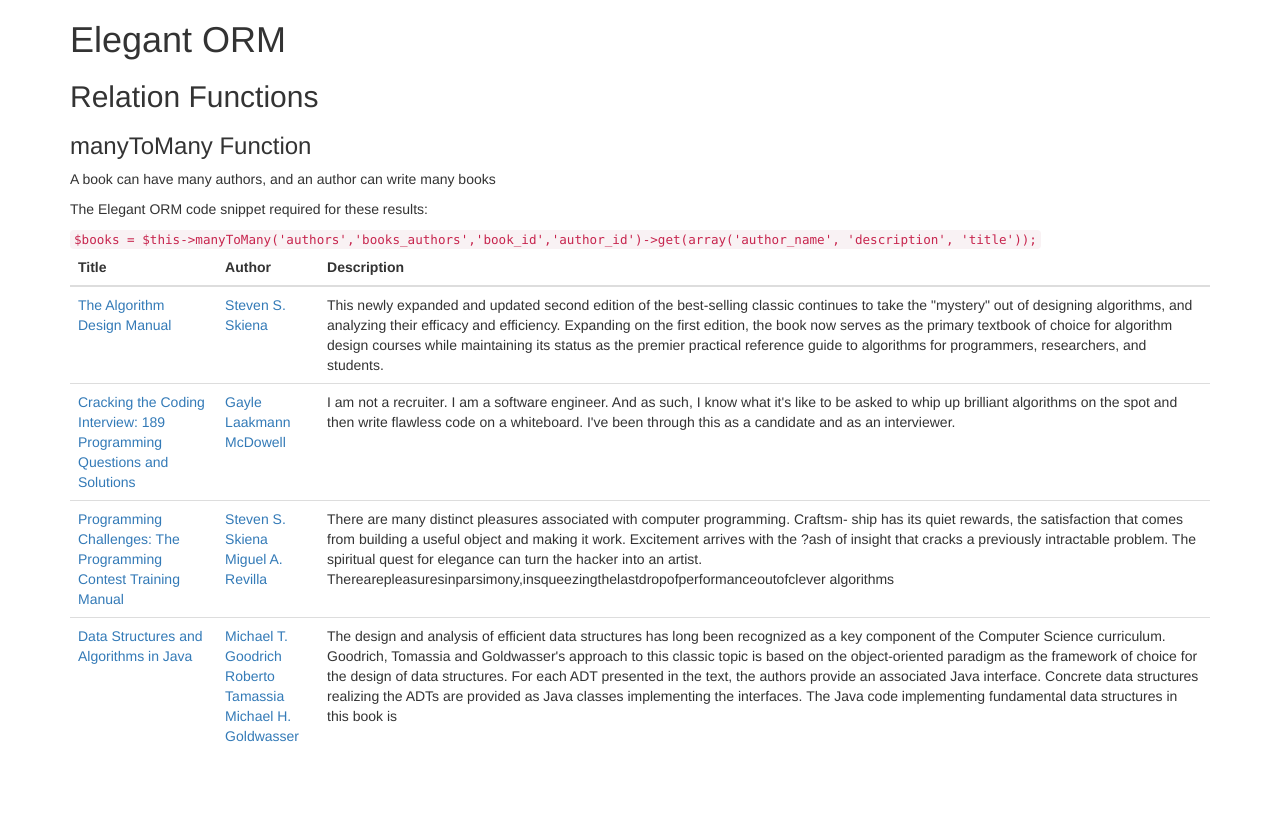
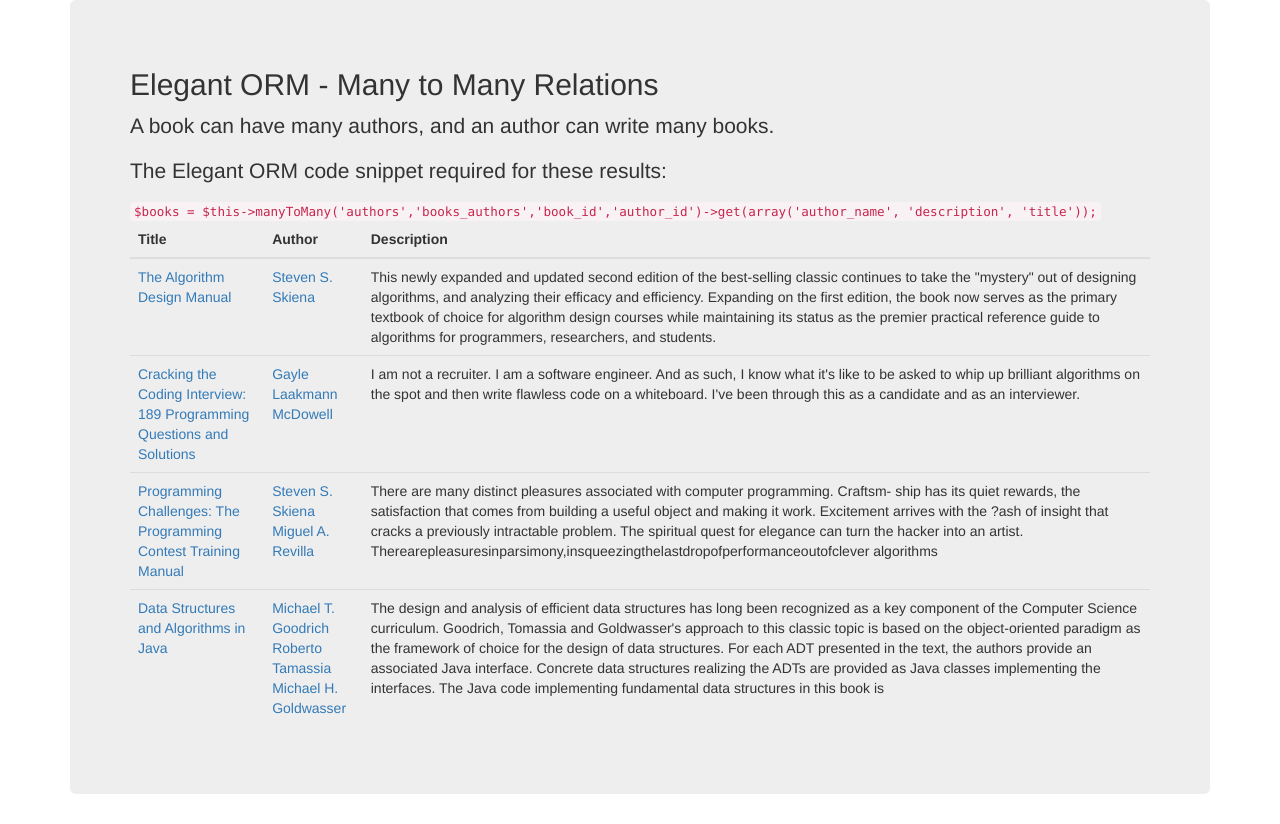
Before and after one commit to mharoot/Elegant-Bookstore, a PHP site: page / in a window 1280 px wide. Before the commit the page ends 742 px from the top, so only its background shows below. Run offline with PHP 8.4, Linux system fonts and the light colour scheme; data comes from the database, SQL or seed files in the repository; some libraries are stand-ins or nearby versions.

Commit message:
modified the front end to look more presentable

```diff
--- a/view/pages/booklist.php
+++ b/view/pages/booklist.php
@@ -3,10 +3,10 @@ ini_set('display_errors',1);
  error_reporting(E_ALL);
 
  ?>
-<h1> Elegant ORM </h1>
-<h2> Relation Functions</h1>
-<h3> manyToMany Function</h3>
-<p> A book can have many authors, and an author can write many books </p>
+ <div class="jumbotron">
+
+<h2> Elegant ORM - Many to Many Relations</h2>
+<p> A book can have many authors, and an author can write many books.</p>
 <p> The Elegant ORM code snippet required for these results: </p>
 <code> $books = $this->manyToMany('authors','books_authors','book_id','author_id')->get(array('author_name', 'description', 'title')); </code>
 <table class="table table-hover">
@@ -34,17 +34,4 @@ ini_set('display_errors',1);
 
 	?>
 </table>
-<?php
-
-//print_r($books);
-// print_r($books[0]);
-// echo "</br>";
-// print_r($books[0]['id']);
-// echo "</br>";
-// print_r($books[0]['title']);
-// echo "</br>";
-// echo "</br>";
-// print_r($books[1]);
-
-
-?>
+</div>
```
Also changed, not shown: view/pages/authorsbooks.php (+10 -5 lines), view/pages/viewbook.php (+4 -4 lines).
